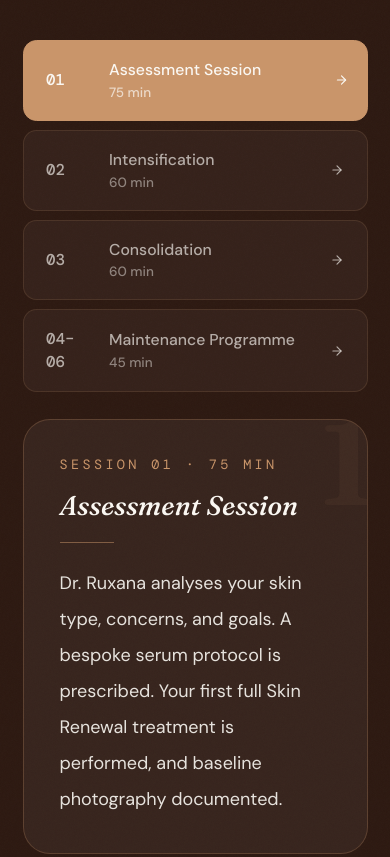
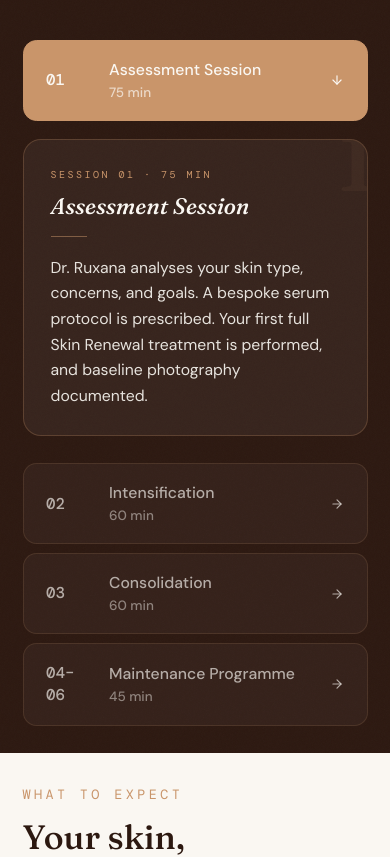
Before and after one commit to playkidsofficial6-oss/cosmohome, a React (Vite) app: page /service in a window 390 px wide. Shown: the part 7440-8297 px from the top of the page. Built offline with nearby package versions, Linux system fonts and the light colour scheme.

Commit message:
feat: implement mobile-responsive accordion layout for service selections and plan details

```diff
--- a/src/pages/Home.tsx
+++ b/src/pages/Home.tsx
@@ -343,21 +343,71 @@ export function Experiences() {
         <div className="grid lg:grid-cols-2 gap-0 border-t border-[#FAF7F2]/10">
           <div className="flex flex-col border-b lg:border-b-0 lg:border-r border-[#FAF7F2]/10">
             {exps.map((e, i) => (
-              <motion.button key={e.name} onClick={() => setActive(i)} whileHover={{ x: 5 }}
-                className={`text-left py-6 border-b border-[#FAF7F2]/10 transition-opacity duration-300 ${active === i ? "opacity-100" : "opacity-35 hover:opacity-65"}`}>
+              <div key={e.name} className="flex flex-col border-b border-[#FAF7F2]/10">
+                <motion.button onClick={() => setActive(i)} whileHover={{ x: 5 }}
+                  className={`text-left py-6 transition-opacity duration-300 ${active === i ? "opacity-100" : "opacity-35 hover:opacity-65"}`}>
                   <div className="flex items-center justify-between gap-4">
                     <div>
                       <p className="text-lg md:text-xl text-[#FAF7F2]" style={D}>{e.name}</p>
                       <p className="text-xs tracking-[0.18em] text-[#C9956A] mt-1 uppercase" style={M}>{e.tagline}</p>
                     </div>
-                  <motion.div animate={{ x: active === i ? 5 : 0 }} transition={{ type: "spring", stiffness: 300 }}>
-                    <ChevronRight size={16} className="shrink-0 text-[#C9956A]" />
+                    <motion.div animate={{ rotate: active === i ? 90 : 0 }} className="lg:hidden shrink-0 text-[#C9956A] transition-transform">
+                      <ChevronRight size={16} />
+                    </motion.div>
+                    <motion.div animate={{ x: active === i ? 5 : 0 }} className="hidden lg:block shrink-0 text-[#C9956A] transition-transform">
+                      <ChevronRight size={16} />
                     </motion.div>
                   </div>
                 </motion.button>
+
+                {/* Mobile Accordion Content */}
+                <AnimatePresence initial={false}>
+                  {active === i && (
+                    <motion.div
+                      className="lg:hidden overflow-hidden"
+                      initial={{ height: 0, opacity: 0 }}
+                      animate={{ height: "auto", opacity: 1 }}
+                      exit={{ height: 0, opacity: 0 }}
+                      transition={{ duration: 0.35, ease: EASE }}
+                    >
+                      <div className="pb-8 pt-2">
+                        <p className="text-sm text-[#FAF7F2]/90 leading-loose mb-5" style={B}>{exps[active].desc}</p>
+                        {[{ label: "Duration", val: exps[active].duration }, { label: "Suited for", val: exps[active].suitedFor }].map(({ label, val }) => (
+                          <div key={label} className="flex gap-4 mb-2">
+                            <span className="text-[10px] tracking-[0.25em] uppercase text-[#C9956A] w-20 shrink-0 pt-0.5" style={M}>{label}</span>
+                            <span className="text-xs text-[#FAF7F2]/85" style={B}>{val}</span>
+                          </div>
+                        ))}
+                        <div className="mt-6 flex flex-col gap-3">
+                          {active === 0 && (
+                            <motion.button
+                              onClick={() => navigate("/service")}
+                              whileTap={{ scale: 0.97 }}
+                              style={B}
+                              className="inline-flex justify-center items-center gap-3 w-full py-3.5 bg-[#C9956A] text-[#FAF7F2] text-xs tracking-[0.22em] uppercase rounded-lg shadow-lg shadow-[#C9956A]/30 group"
+                            >
+                              View Full Service Details
+                              <ArrowRight size={13} className="group-hover:translate-x-1 transition-transform" />
+                            </motion.button>
+                          )}
+                          <motion.a
+                            href="/#invitation"
+                            whileTap={{ scale: 0.97 }}
+                            style={B}
+                            className="inline-flex justify-center items-center gap-3 w-full py-3.5 border border-[#C9956A]/40 text-[#C9956A] text-xs tracking-[0.22em] uppercase rounded-lg hover:bg-[#C9956A]/10 transition-colors group"
+                          >
+                            Enquire
+                            <ArrowRight size={13} className="group-hover:translate-x-1 transition-transform" />
+                          </motion.a>
+                        </div>
+                      </div>
+                    </motion.div>
+                  )}
+                </AnimatePresence>
+              </div>
             ))}
           </div>
-          <div className="lg:pl-14 pt-6 lg:pt-0 flex flex-col justify-center">
+          <div className="hidden lg:flex lg:pl-14 pt-6 lg:pt-0 flex-col justify-center">
             <AnimatePresence mode="wait">
               <motion.div key={active} initial={{ opacity: 0, y: 20 }} animate={{ opacity: 1, y: 0 }} exit={{ opacity: 0, y: -12 }}
                 transition={{ duration: 0.4, ease: EASE }}>
--- a/src/pages/Service.tsx
+++ b/src/pages/Service.tsx
@@ -157,7 +157,7 @@ export default function ServicePage() {
             </div>
 
             {/* Side-by-side machine showcase + comparison table */}
-            <div className="grid lg:grid-cols-[1fr_1fr] gap-10 lg:gap-10">
+            <div className="grid lg:grid-cols-[1fr_1fr] gap-10">
               {/* Machine card */}
               <FadeUp delay={0.05}>
                 <div className="relative rounded-3xl overflow-hidden h-full flex flex-col"
@@ -280,7 +280,8 @@ export default function ServicePage() {
                 {/* Session selector */}
                 <div className="flex flex-col gap-2">
                   {SESSION_PLAN.map((s, i) => (
-                    <motion.button key={s.n} onClick={() => setActiveSession(i)}
+                    <div key={s.n} className="flex flex-col gap-2">
+                      <motion.button onClick={() => setActiveSession(i)}
                         whileHover={{ x: 4 }}
                         className={`text-left px-5 py-4 rounded-xl transition-all duration-250 flex items-center justify-between gap-4 ${activeSession === i ? "bg-[#C9956A] text-[#FAF7F2]" : "text-[#FAF7F2]/65 hover:text-[#FAF7F2]"}`}
                         style={{ background: activeSession === i ? "#C9956A" : "rgba(255,255,255,0.04)", border: `1px solid ${activeSession === i ? "#C9956A" : "rgba(201,149,106,0.15)"}` }}>
@@ -291,13 +292,49 @@ export default function ServicePage() {
                             <p className="text-xs opacity-70 mt-0.5" style={B}>{s.duration}</p>
                           </div>
                         </div>
-                      <ArrowRight size={14} className={`shrink-0 transition-transform ${activeSession === i ? "translate-x-1" : ""}`} />
+                        <motion.div animate={{ rotate: activeSession === i ? 90 : 0 }} className="lg:hidden shrink-0 transition-transform">
+                          <ArrowRight size={14} />
+                        </motion.div>
+                        <ArrowRight size={14} className={`hidden lg:block shrink-0 transition-transform ${activeSession === i ? "translate-x-1" : ""}`} />
                       </motion.button>
+
+                      {/* Mobile Accordion Content */}
+                      <AnimatePresence initial={false}>
+                        {activeSession === i && (
+                          <motion.div
+                            className="lg:hidden overflow-hidden"
+                            initial={{ height: 0, opacity: 0 }}
+                            animate={{ height: "auto", opacity: 1 }}
+                            exit={{ height: 0, opacity: 0 }}
+                            transition={{ duration: 0.35, ease: EASE }}
+                          >
+                            <div className="pt-2 pb-4">
+                              <div className="relative p-6 rounded-2xl overflow-hidden"
+                                style={{ background: "rgba(255,255,255,0.05)", border: "1px solid rgba(201,149,106,0.25)" }}>
+                                {/* Ghost number */}
+                                <span className="absolute -top-4 -right-2 text-[80px] font-bold leading-none select-none pointer-events-none"
+                                  style={{ ...D, color: "rgba(201,149,106,0.06)" }}>{activeSession + 1}</span>
+                                <p className="text-[10px] tracking-[0.25em] uppercase text-[#C9956A] mb-2" style={M}>
+                                  Session {SESSION_PLAN[activeSession].n} · {SESSION_PLAN[activeSession].duration}
+                                </p>
+                                <h3 className="text-xl text-[#FAF7F2] mb-3" style={{ ...D, fontStyle: "italic" }}>
+                                  {SESSION_PLAN[activeSession].label}
+                                </h3>
+                                <div className="h-px w-8 bg-[#C9956A]/50 mb-4" />
+                                <p className="text-sm text-[#FAF7F2]/90 leading-relaxed" style={B}>
+                                  {SESSION_PLAN[activeSession].detail}
+                                </p>
+                              </div>
+                            </div>
+                          </motion.div>
+                        )}
+                      </AnimatePresence>
+                    </div>
                   ))}
                 </div>
               </FadeUp>
 
-              <div className="lg:pt-16">
+              <div className="hidden lg:block lg:pt-16">
                 <AnimatePresence mode="wait">
                   <motion.div key={activeSession} initial={{ opacity: 0, y: 20 }} animate={{ opacity: 1, y: 0 }}
                     exit={{ opacity: 0, y: -12 }} transition={{ duration: 0.35, ease: EASE }}>
```
Lines whose indentation alone changed are shown as unchanged.
